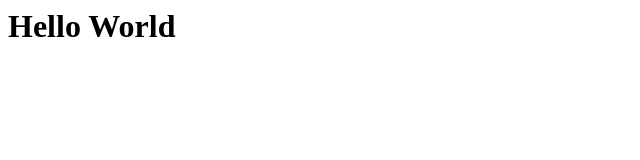
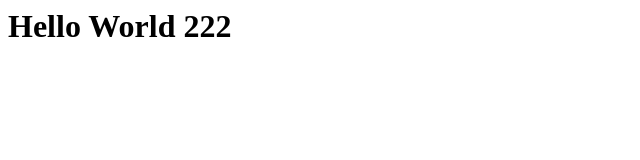
Before and after one commit to devfuner/portfolio, a plain HTML site: page index.html in a window 1280 px wide. Shown: the whole page, without its empty margins (0-640 px from the left). Drawn offline with Linux system fonts and the light colour scheme.

Commit message:
Update index.html

```diff
--- a/index.html
+++ b/index.html
@@ -1,6 +1,6 @@
 <html>
 <body>
-<h1>Hello World</h1>
+<h1>Hello World 222</h1>
   <script>
     alert('aaa');
   </script>
```
